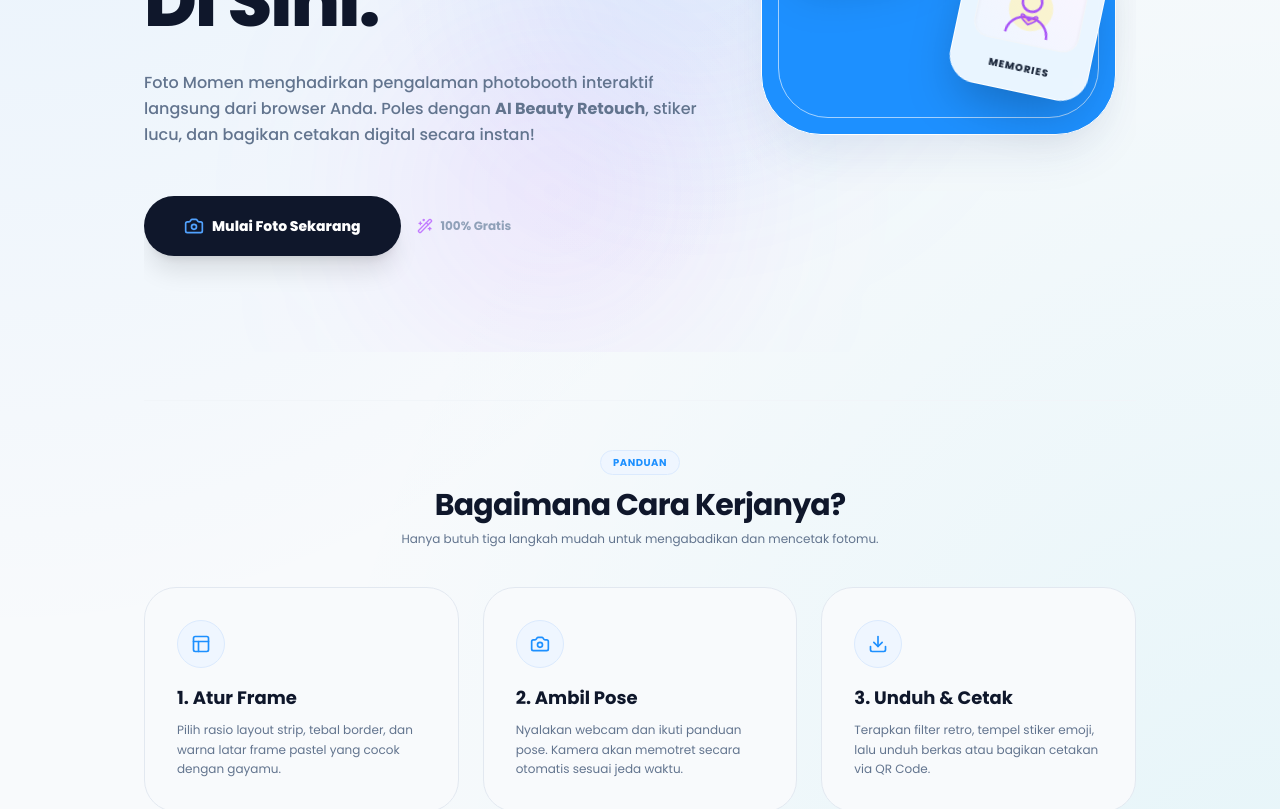
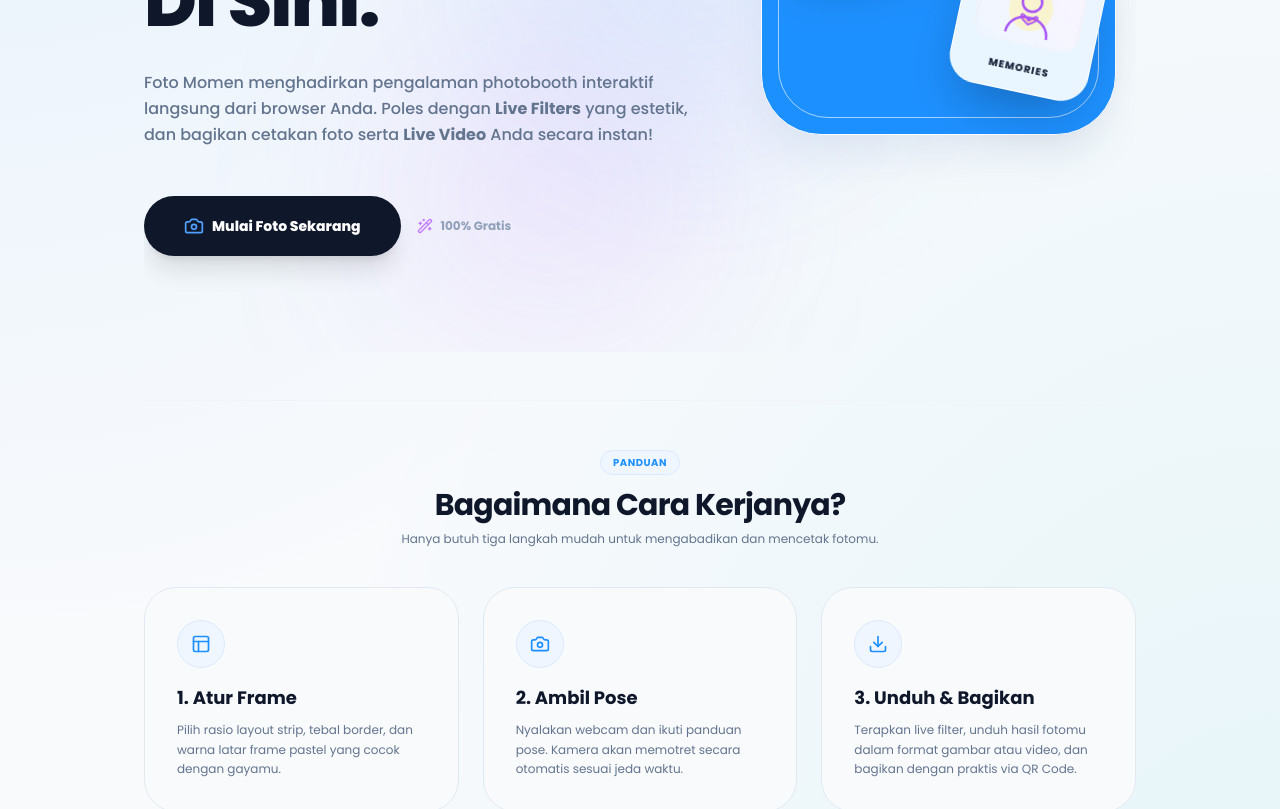
Before and after one commit to afarkhandwikusumaid/foto-momen, a React (Vite) app: page / in a window 1280 px wide. Shown: the part 600-1409 px from the top of the page. Built offline with nearby package versions, Linux system fonts and the light colour scheme; no server answers; a web font is replaced by a local one.

Commit message:
fix: update descriptions to match current features (remove sticker mentions, add Live Video/QR)

```diff
--- a/src/pages/LandingPage/HeroSection.tsx
+++ b/src/pages/LandingPage/HeroSection.tsx
@@ -35,7 +35,7 @@ export default function HeroSection({ onStart }: HeroSectionProps) {
           </h1>
 
           <p className="text-slate-500 text-sm sm:text-base max-w-xl mx-auto lg:mx-0 leading-relaxed font-medium">
-            Foto Momen menghadirkan pengalaman photobooth interaktif langsung dari browser Anda. Poles dengan <strong>AI Beauty Retouch</strong>, stiker lucu, dan bagikan cetakan digital secara instan!
+            Foto Momen menghadirkan pengalaman photobooth interaktif langsung dari browser Anda. Poles dengan <strong>Live Filters</strong> yang estetik, dan bagikan cetakan foto serta <strong>Live Video</strong> Anda secara instan!
           </p>
 
           <div className="pt-4 flex flex-col sm:flex-row items-center justify-center lg:justify-start gap-4">
--- a/src/pages/LandingPage/VisualGuide.tsx
+++ b/src/pages/LandingPage/VisualGuide.tsx
@@ -46,9 +46,9 @@ export default function VisualGuide() {
             <Download className="h-5 w-5" />
           </div>
           <div className="space-y-2">
-            <h3 className="font-bold text-lg text-slate-850">3. Unduh & Cetak</h3>
+            <h3 className="font-bold text-lg text-slate-850">3. Unduh & Bagikan</h3>
             <p className="text-xs text-slate-500 leading-relaxed">
-              Terapkan filter retro, tempel stiker emoji, lalu unduh berkas atau bagikan cetakan via QR Code.
+              Terapkan live filter, unduh hasil fotomu dalam format gambar atau video, dan bagikan dengan praktis via QR Code.
             </p>
           </div>
         </div>
```
